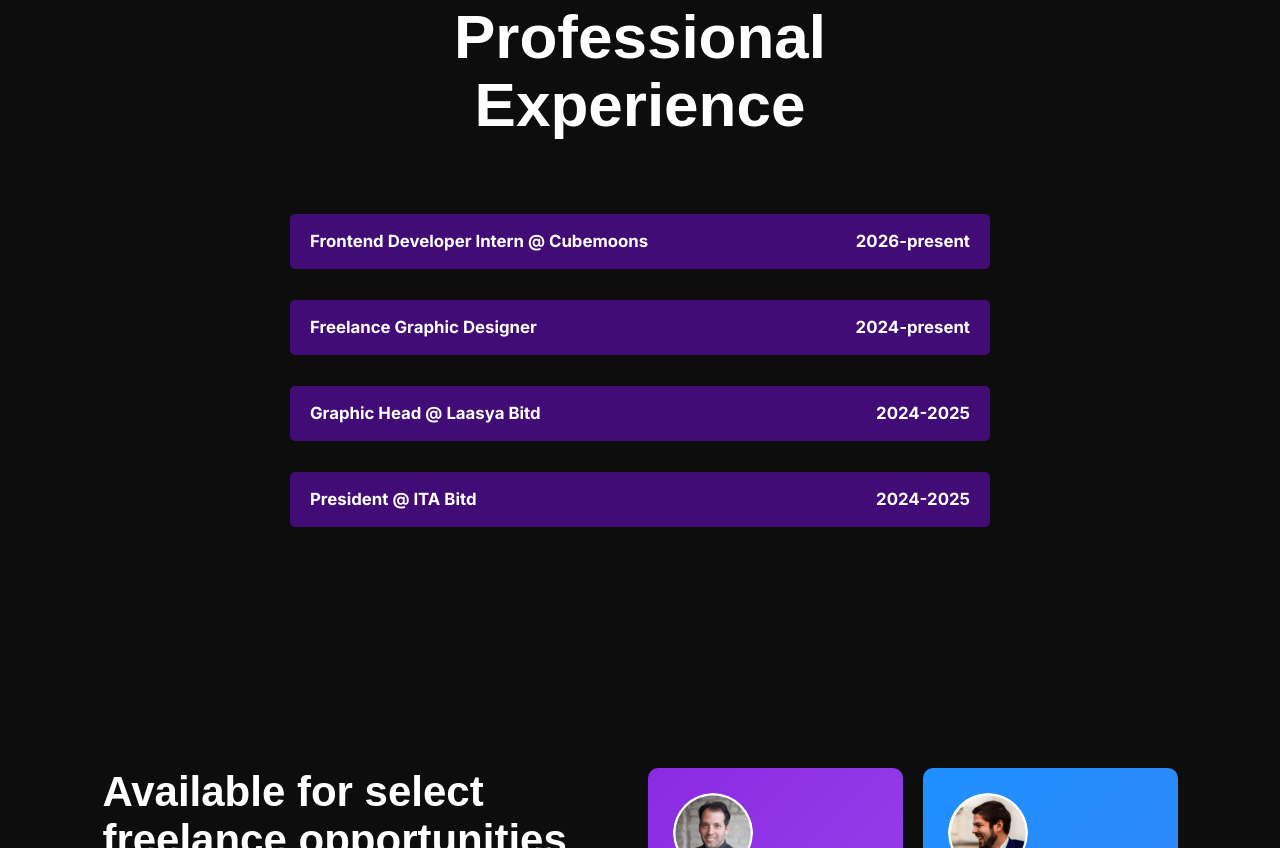
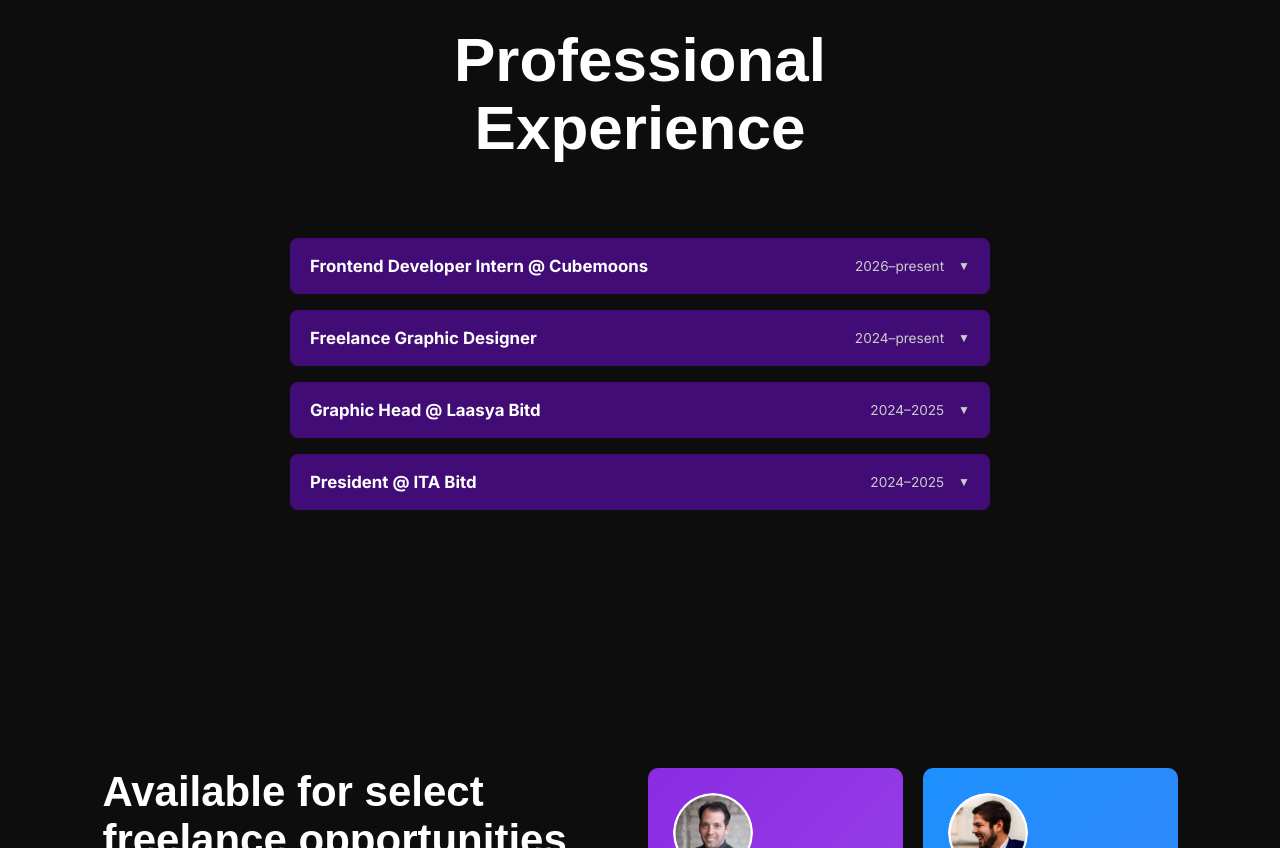
Before and after one commit to NikCodez/portfolio-recreation, a website: page index.html in a window 1280 px wide. Shown: the part 4253-5101 px from the top of the page. Drawn offline with nearby package versions, Linux system fonts and the light colour scheme.

Commit message:
added the dropdown on click feature in the experience section tabs

```diff
--- a/css/styles.css
+++ b/css/styles.css
@@ -365,7 +365,6 @@
 }
 
 .subtitle {
-  /* margin-top: 2500px; */
   font-size: 1rem;
   letter-spacing: 4px;
   color: #cfcfcf;
@@ -756,30 +755,130 @@
   text-align: center;
 }
 
-.tab{
-  color: #f5efef;
+.experience {
+  min-height: 95vh;
+  display: flex;
+  justify-content: center;
+  align-items: center;
+}
+
+.expcontent h2 {
+  font-family: "Poppins", Sans-serif;
+  font-size: 62px;
+  font-weight: 600;
+  line-height: 1.1em;
+  text-align: center;
+}
+
+.exptabs {
+  display: flex;
+  flex-direction: column;
+  gap: 16px;
+  margin-top: 75px;
+}
+
+.tab {
   background-color: #490C86DE;
   width: 700px;
-  height: 55px;
-  border-radius: 5px;
+  border-radius: 8px;
+  overflow: hidden;
+  cursor: pointer;
+  transition: background 0.3s ease;
+}
+
+.tab:hover {
+  background-color: #5a14a0de;
+}
+
+.tab-header {
+  display: flex;
+  align-items: center;
+  justify-content: space-between;
+  padding: 18px 20px;
   font-size: 1.05rem;
   font-weight: 700;
   color: #ffffff;
-  margin-bottom: 6px;
-  line-height: 1.3;
+}
+
+.tab-right {
   display: flex;
   align-items: center;
-  justify-content: space-between;
-  padding: 0px 20px;
+  gap: 14px;
 }
 
-/* CONTACT SECTION */
+.tab-date {
+  font-size: 0.85rem;
+  color: #ccc;
+  font-weight: 400;
+  white-space: nowrap;
+}
+
+.tab-arrow {
+  font-size: 0.75rem;
+  color: #ccc;
+  transition: transform 0.3s ease;
+  display: inline-block;
+}
+
+.tab.open .tab-arrow {
+  transform: rotate(180deg);
+}
+
+.tab-body {
+  max-height: 0;
+  overflow: hidden;
+  transition: max-height 0.4s ease, padding 0.3s ease;
+  padding: 0 20px;
+}
+
+.tab.open .tab-body {
+  max-height: 300px;
+  padding: 0 20px 20px;
+}
+
+.tab-body ul {
+  list-style: none;
+  display: flex;
+  flex-direction: column;
+  gap: 8px;
+  margin-bottom: 16px;
+}
+
+.tab-body ul li {
+  font-size: 0.9rem;
+  color: #ddd;
+  padding-left: 16px;
+  position: relative;
+  line-height: 1.5;
+}
+
+.tab-body ul li::before {
+  content: "▹";
+  position: absolute;
+  left: 0;
+  color: #b57bee;
+}
+
+.tab-tags {
+  display: flex;
+  flex-wrap: wrap;
+  gap: 8px;
+}
+
+.tab-tags span {
+  font-size: 0.75rem;
+  background: rgba(255, 255, 255, 0.1);
+  color: #e0c8ff;
+  padding: 4px 10px;
+  border-radius: 20px;
+  border: 1px solid rgba(255, 255, 255, 0.15);
+}
+
 .contact-section {
   padding: 0px 80px;
   background: #0a0c14;
 }
 
-/* WRAPPER */
 .contact-wrapper {
   display: grid;
   grid-template-columns: repeat(auto-fit, minmax(300px, 1fr ));
@@ -792,7 +891,7 @@
   grid-template-rows: auto auto;
   gap: 20px;
 }
-/* BIG LEFT CARD */
+
 .testimonial:first-child {
   grid-row: span 2;
 }
@@ -808,7 +907,6 @@
   border-radius:50px;
 }
 
-/* LEFT SIDE */
 .contact-left h2 {
   font-family: 'Poppins', sans-serif;
   font-size: 42px;
@@ -835,7 +933,6 @@
   z-index: 1;
 }
 
-/* BACKGROUND LAYER */
 .email::before {
   content: "";
   position: absolute;
@@ -848,12 +945,10 @@
   transition: height 0.4s ease;
 }
 
-/* HOVER EFFECT */
 .email:hover::before {
   height: 100%;   /* fill top */
 }
 
-/* TEXT COLOR CHANGE */
 .email:hover {
   color: white;
   padding: 5px;
@@ -874,21 +969,18 @@
   padding: 0%;
 }
 
-/* RIGHT SIDE */
 .contact-right {
   display: grid;
   grid-template-columns: 1fr 1fr;
   gap: 20px;
 }
 
-/* TESTIMONIAL CARDS */
 .testimonial {
   padding: 25px;
   border-radius: 10px;
   color: white;
 }
 
-/* COLORS */
 .testimonial.purple {
   background: linear-gradient(135deg, #8a2be2, #aa5ff5);
 }
--- a/index.html
+++ b/index.html
@@ -105,7 +105,7 @@
       </div>
     </a>
 
-    <!-- ===== EXPERTISE SECTION ===== -->
+    <!--  EXPERTISE SECTION  -->
     <section id="expertise" class="expertise">
       <div class="container">
         <h2>My Expertise</h2>
@@ -168,7 +168,7 @@
       </div>
     </section>
 
-    <!-- ===== WORK SECTION ===== -->
+    <!--  WORK SECTION  -->
     <section id="work" class="work">
       <div class="work-inner">
         <!-- Left side -->
@@ -290,31 +290,93 @@
          </div>
     </section>
 
+    <!-- EXPERIENCE SECTION -->
     <section id="experience" class="experience">
   <div class="expcontainer">
     <div class="expcontent">
-            <h2>
-              Professional
-              <br>
-              Experience
-            </h2>
+      <h2>Professional<br>Experience</h2>
       <div class="exptabs">
+
         <div class="tab">
+          <div class="tab-header">
             <p>Frontend Developer Intern @ Cubemoons</p>
-                <p>2026-present</p>
+            <div class="tab-right">
+              <p class="tab-date">2026–present</p>
+              <span class="tab-arrow">&#9660;</span>
             </div>
+          </div>
+          <div class="tab-body">
+            <ul>
+              <li>Building responsive UIs using React.js and Tailwind CSS</li>
+              <li>Collaborating with design and backend teams on live projects</li>
+              <li>Improving component architecture and performance</li>
+            </ul>
+            <div class="tab-tags">
+              <span>React</span><span>Tailwind</span><span>JavaScript</span>
+            </div>
+          </div>
+        </div>
+
         <div class="tab">
+          <div class="tab-header">
             <p>Freelance Graphic Designer</p>
-                <p>2024-present</p>
+            <div class="tab-right">
+              <p class="tab-date">2024–present</p>
+              <span class="tab-arrow">&#9660;</span>
             </div>
+          </div>
+          <div class="tab-body">
+            <ul>
+              <li>Designing brand identities, posters, and social media content</li>
+              <li>Working with clients across various industries</li>
+              <li>Delivering pixel-perfect assets in Canva and Figma</li>
+            </ul>
+            <div class="tab-tags">
+              <span>Canva</span><span>Figma</span><span>Branding</span>
+            </div>
+          </div>
+        </div>
+
         <div class="tab">
+          <div class="tab-header">
             <p>Graphic Head @ Laasya Bitd</p>
-                <p>2024-2025</p>
+            <div class="tab-right">
+              <p class="tab-date">2024–2025</p>
+              <span class="tab-arrow">&#9660;</span>
             </div>
+          </div>
+          <div class="tab-body">
+            <ul>
+              <li>Led the visual identity and design output for the organization</li>
+              <li>Managed a small team of designers for events and campaigns</li>
+              <li>Created promotional content for college-level events</li>
+            </ul>
+            <div class="tab-tags">
+              <span>Leadership</span><span>Design</span><span>Canva</span>
+            </div>
+          </div>
+        </div>
+
         <div class="tab">
+          <div class="tab-header">
             <p>President @ ITA Bitd</p>
-                <p>2024-2025</p>
+            <div class="tab-right">
+              <p class="tab-date">2024–2025</p>
+              <span class="tab-arrow">&#9660;</span>
             </div>
+          </div>
+          <div class="tab-body">
+            <ul>
+              <li>Led the IT Association with active members</li>
+              <li>Organized tech events, workshops, and hackathons</li>
+              <li>Coordinated between faculty and student teams</li>
+            </ul>
+            <div class="tab-tags">
+              <span>Leadership</span><span>Management</span><span>Events</span>
+            </div>
+          </div>
+        </div>
+
       </div>
     </div>
   </div>
@@ -394,7 +456,7 @@
 
   </section>
 
-    <!-- ===== FOOTER ===== -->
+    <!-- FOOTER -->
     <footer class="footer">
       <p>Copyright © 2026 @NikCodez - All rights reserved.</p>
     </footer>
--- a/js/script.js
+++ b/js/script.js
@@ -18,3 +18,21 @@
     navbar.classList.remove('hidden');
   }
 });
+
+//to add the dropdown on click feature on experience tabs
+// ── Experience Accordion ──
+const tabs = document.querySelectorAll('.tab');
+
+tabs.forEach(tab => {
+  tab.addEventListener('click', () => {
+    const isOpen = tab.classList.contains('open');
+
+    // Close all tabs first
+    tabs.forEach(t => t.classList.remove('open'));
+
+    // If it wasn't open, open it
+    if (!isOpen) {
+      tab.classList.add('open');
+    }
+  });
+});
```
Lines whose indentation alone changed are shown as unchanged.
